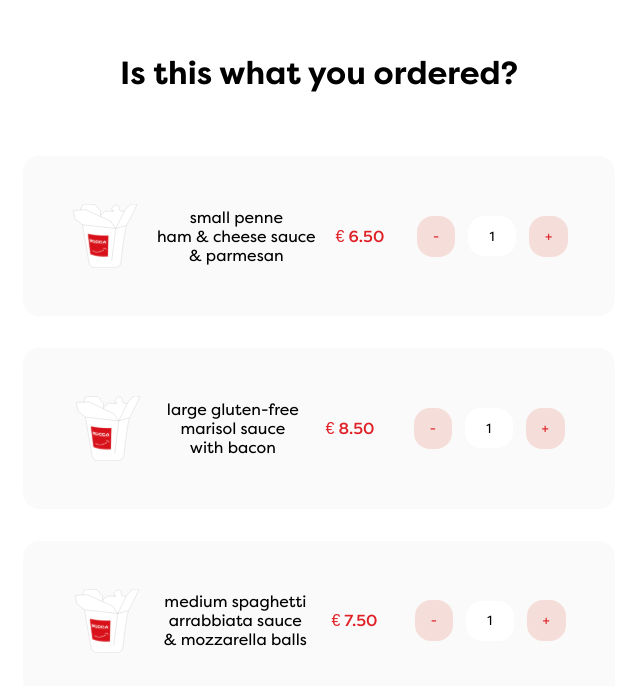
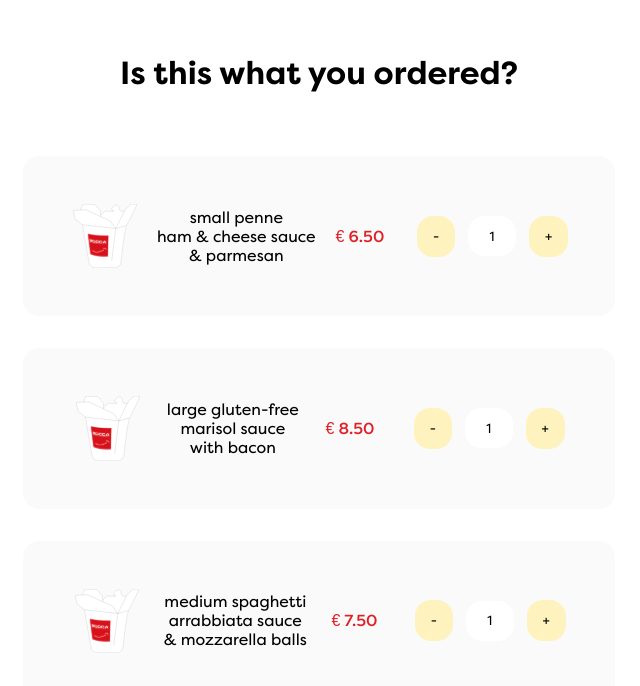
Before and after one commit to pgm-emmavanderhaeghen/Eindopdracht-IVM---Animated-Food-Touch-Kiosk, a React (Create React App) app: page /summary in a window 1280 px wide. Shown: the part 114-800 px from the top of the page, without its empty margins (321-961 px from the left). Built offline with nearby package versions, Linux system fonts and the light colour scheme.

Commit message:
styled the counter

```diff
--- a/src/components/Counter/Counter.jsx
+++ b/src/components/Counter/Counter.jsx
@@ -31,7 +31,7 @@ const Counter = ({ item, defaultAmount = 1 }) => {
             <Button
             onClick={detractAmount}
             variant="small"
-            color="pink">
+            color="yellow">
                 -
             </Button>
 
@@ -40,7 +40,7 @@ const Counter = ({ item, defaultAmount = 1 }) => {
             <Button
             onClick={() => setCartContext (parseInt(amount) + 1)}
             variant="small"
-            color="pink">
+            color="yellow">
                 +
             </Button>
         </div>
```
